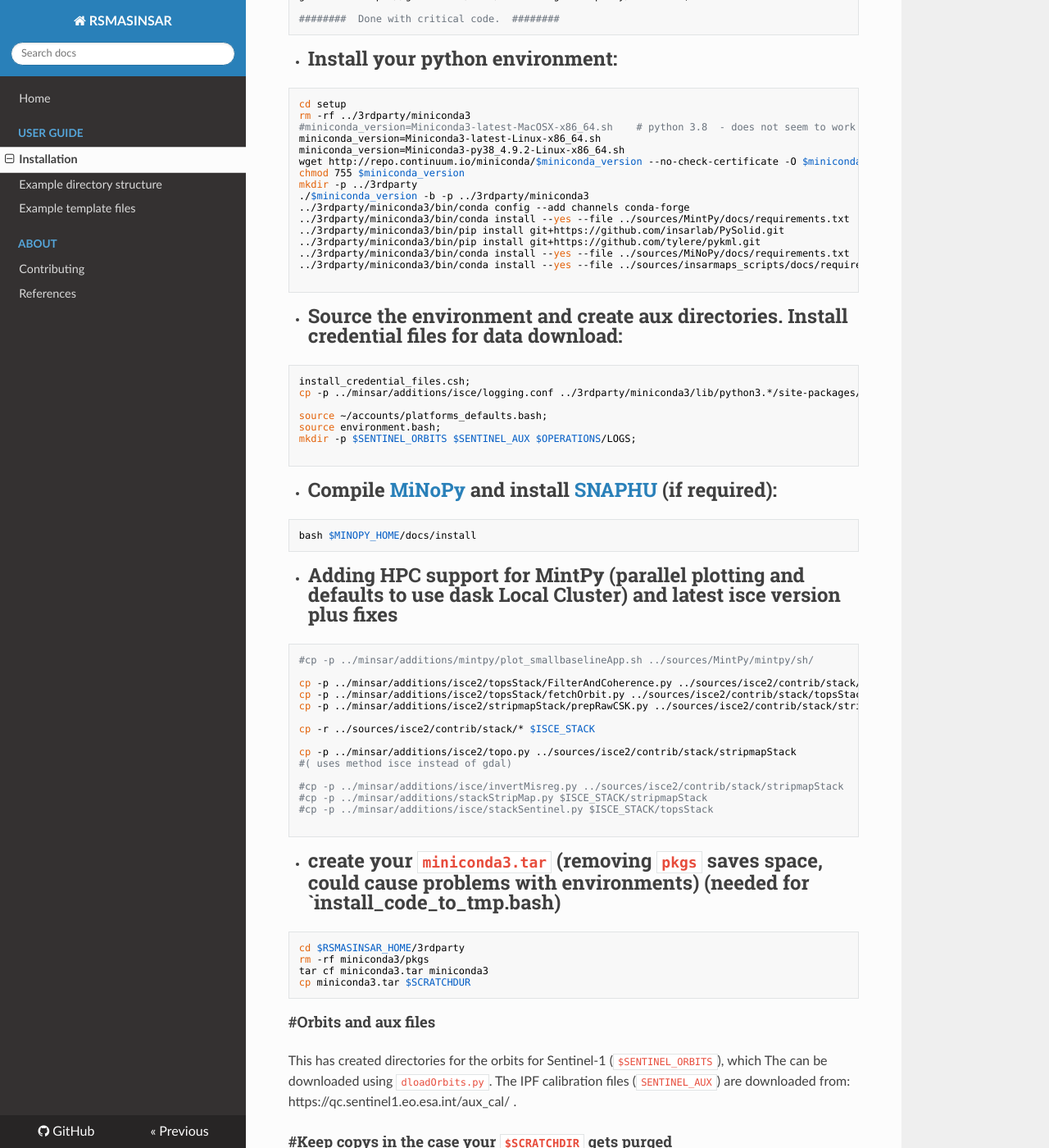
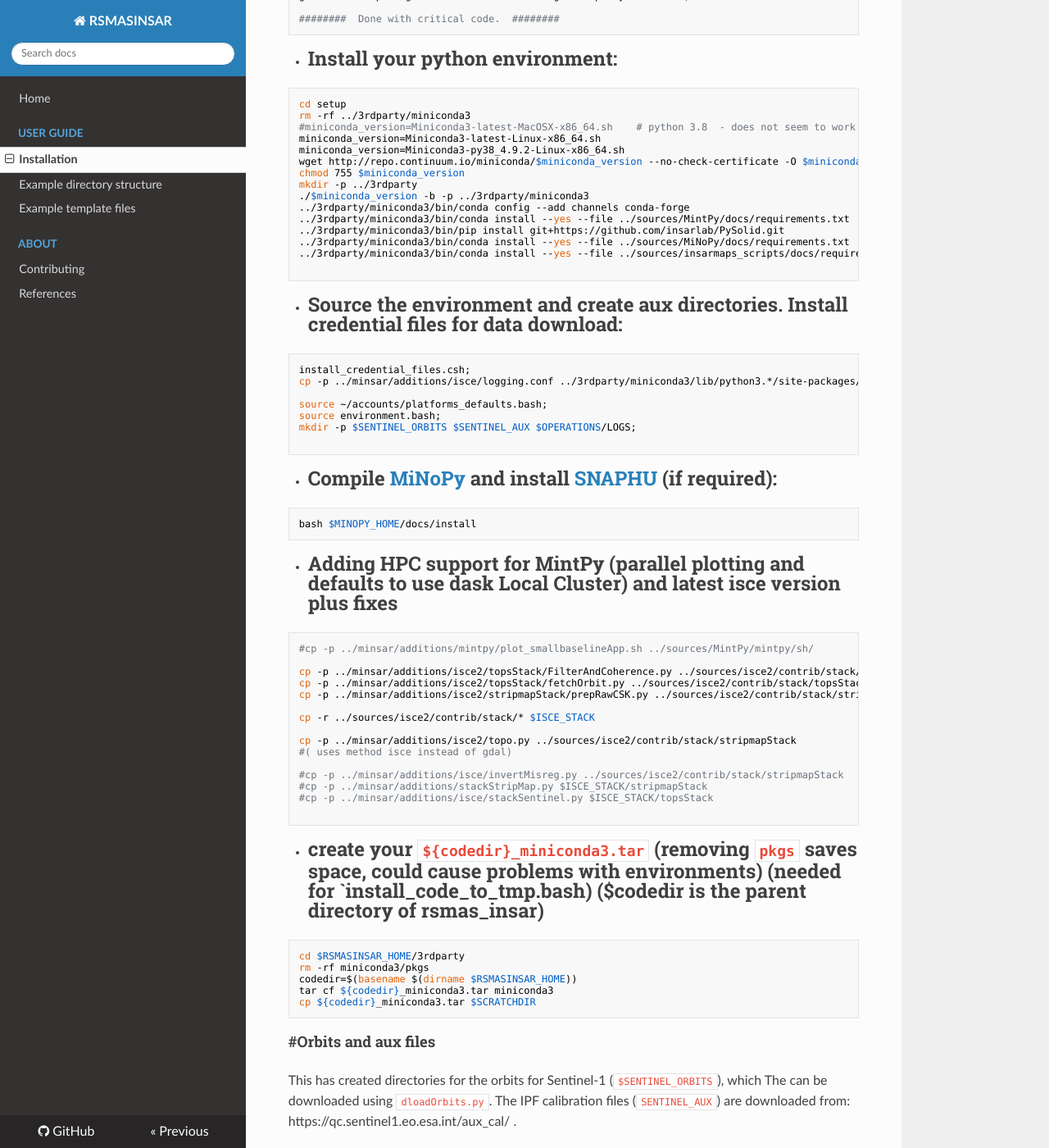
Before and after one commit to geodesymiami/rsmas_insar, an MkDocs documentation site: the page built from docs/installation.md, in a window 1280 px wide and 1400 px high, scrolled down 803 px. Shown: the whole window at 82% size. Built offline with MkDocs 1.6.1, drawn with Linux system fonts in a browser that asks for light colours; nearby versions of some CDN libraries.

Commit message:
installation.md: added codedir to miniconda3 file

````diff
--- a/docs/installation.md
+++ b/docs/installation.md
@@ -51,7 +51,6 @@ mkdir -p ../3rdparty
 ../3rdparty/miniconda3/bin/conda config --add channels conda-forge
 ../3rdparty/miniconda3/bin/conda install --yes --file ../sources/MintPy/docs/requirements.txt
 ../3rdparty/miniconda3/bin/pip install git+https://github.com/insarlab/PySolid.git
-../3rdparty/miniconda3/bin/pip install git+https://github.com/tylere/pykml.git
 ../3rdparty/miniconda3/bin/conda install --yes --file ../sources/MiNoPy/docs/requirements.txt
 ../3rdparty/miniconda3/bin/conda install --yes --file ../sources/insarmaps_scripts/docs/requirements.txt
 
@@ -89,12 +88,13 @@ cp -p ../minsar/additions/isce2/topo.py ../sources/isce2/contrib/stack/stripmapS
 #cp -p ../minsar/additions/isce/stackSentinel.py $ISCE_STACK/topsStack
 
 ```
-* #create your `miniconda3.tar`  (removing `pkgs` saves space, could cause problems with environments) (needed for `install_code_to_tmp.bash)
+* #create your `${codedir}_miniconda3.tar`  (removing `pkgs` saves space, could cause problems with environments) (needed for `install_code_to_tmp.bash) ($codedir is the parent directory of rsmas_insar)
 ```
 cd $RSMASINSAR_HOME/3rdparty
 rm -rf miniconda3/pkgs
-tar cf miniconda3.tar miniconda3
-cp miniconda3.tar $SCRATCHDUR
+codedir=$(basename $(dirname $RSMASINSAR_HOME))
+tar cf ${codedir}_miniconda3.tar miniconda3
+cp ${codedir}_miniconda3.tar $SCRATCHDIR
 ```
 
 ### #Orbits and aux files
````
